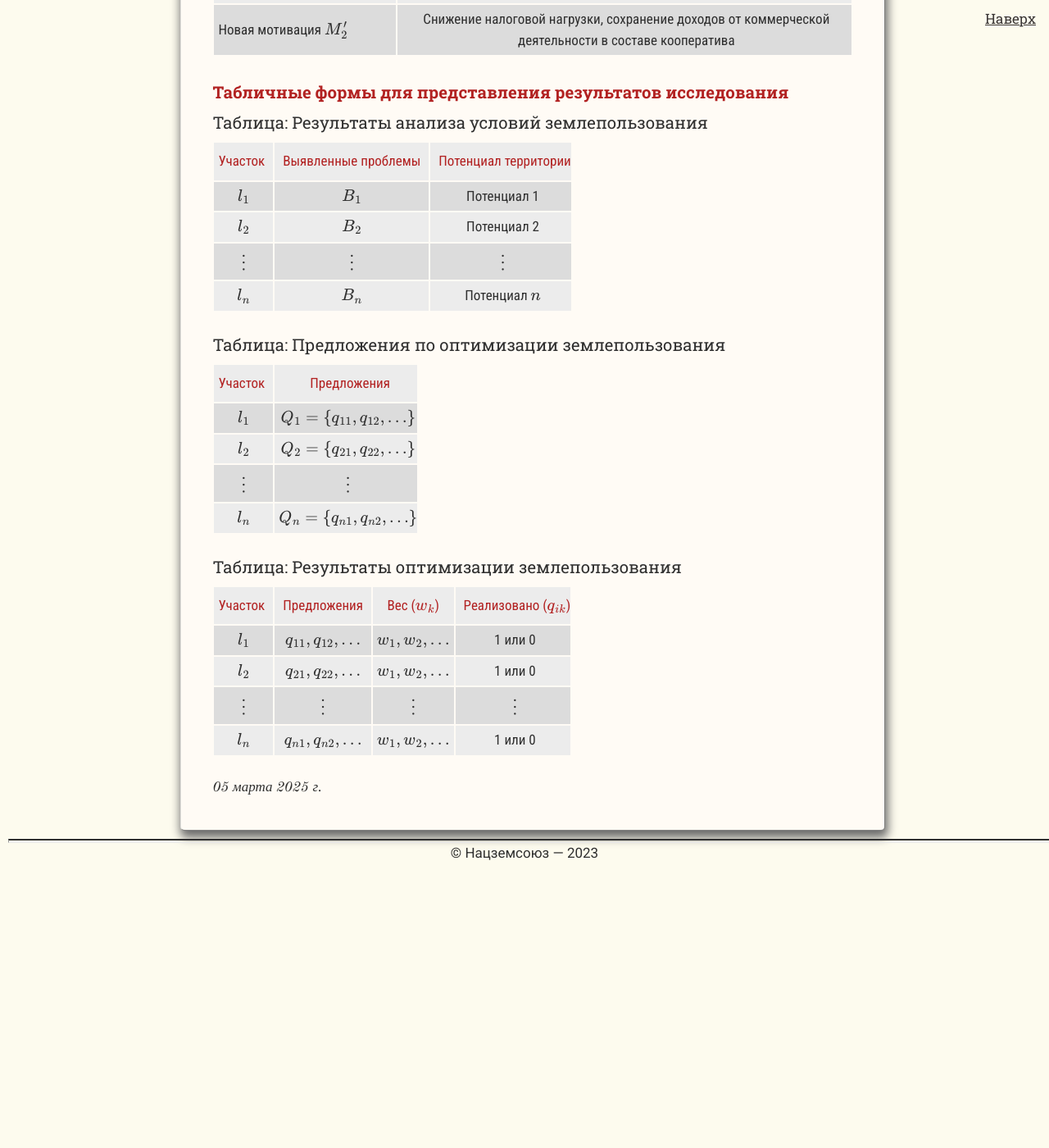
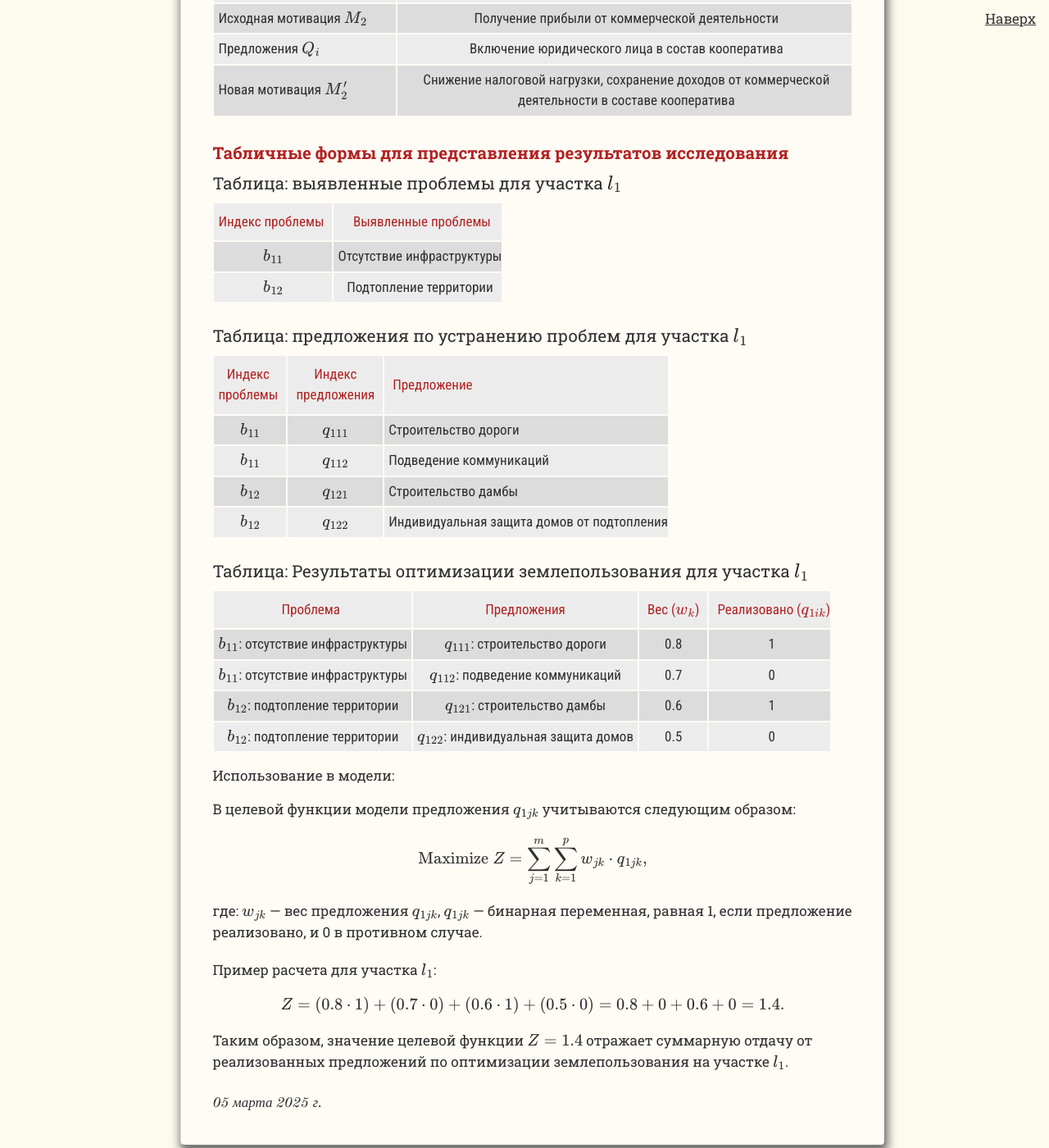
Before and after one commit to SergSi/land-use-art, a Jekyll site: the page built from _posts/2025-03-05-standart.md, in a window 1280 px wide and 1400 px high, scrolled down 5285 px. Shown: the whole window at 82% size. Built offline with Jekyll 4.4.1, drawn with Linux system fonts in a browser that asks for light colours; some web fonts are replaced; before the commit the page ends 6348 px from its top, so only the background shows below that; some of the changed text lies outside the part shown.

Commit message:
Update 2025-03-05-standart.md

```diff
--- a/_posts/2025-03-05-standart.md
+++ b/_posts/2025-03-05-standart.md
@@ -74,29 +74,29 @@ class: methods
 
 # Пример математической формализации
 
-1.  **Выявление проблем**:
+1. **Выявление проблем**
 
-    Если на участке $$l_i$$ отсутствует инфраструктура ($$b_{i1}$$), то: $$b_{i1} =
-        \begin{cases}
-        1, & \text{если инфраструктура отсутствует}, \\
-        0, & \text{иначе}.
-        \end{cases}$$
+   На участке $$l_1$$ отсутствует инфраструктура. Это можно формализовать следующим образом: $$b_{11} =
+   \begin{cases}
+   1, & \text{если инфраструктура отсутствует}, \\
+   0, & \text{иначе}.
+   \end{cases}$$ В данном случае, $$b_{11} = 1$$, так как инфраструктура отсутствует.
 
-2.  **Подготовка предложений**:
+2. **Подготовка предложений**
 
-    Если выявлена проблема $$b_{i1}$$, то предложение $$q_{i1}$$ — развитие инфраструктуры: $$q_{i1} =
-        \begin{cases}
-        \text{развитие инфраструктуры}, & \text{если } b_{i1} = 1, \\
-        \text{нет предложений}, & \text{иначе}.
-        \end{cases}$$
+   Если выявлена проблема $$b_{11} = 1$$, то предложение $$q_{11}$$ — развитие инфраструктуры: $$q_{11} =
+   \begin{cases}
+   \text{развитие инфраструктуры}, & \text{если } b_{11} = 1, \\
+   \text{нет предложений}, & \text{иначе}.
+   \end{cases}$$ В данном случае, $$q_{11} = \text{развитие инфраструктуры}$$.
 
-3.  **Изменение мотивации**:
+3. **Изменение мотивации**
 
-    Если предложение $$q_{i1}$$ принято, то мотивация действующего лица $$d_j$$ увеличивается: $$M_j' = M_j + \Delta M_j,$$ где $$\Delta M_j$$ — прирост мотивации за счет реализации предложения.
+   Если предложение $$q_{11}$$ принято, то мотивация действующего лица $$d_1$$ увеличивается: $$M_1' = M_1 + \Delta M_1,$$ где $$\Delta M_1$$ — прирост мотивации за счет реализации предложения. Предположим, что $$\Delta M_1 = 0.2$$, тогда: $$M_1' = M_1 + 0.2.$$
 
 # Целевая функция
 
-Цель экспертного исследования — максимизировать отдачу от землепользования, что можно выразить через целевую функцию: $$\text{Maximize } Z = \sum_{i=1}^n \left( \sum_{k=1}^p w_k \cdot q_{ik} \right),$$ где:
+Цель экспертного исследования — максимизировать отдачу от землепользования. Это можно выразить через целевую функцию: $$\text{Maximize } Z = \sum_{i=1}^n \left( \sum_{k=1}^p w_k \cdot q_{ik} \right),$$ где:
 
 $$w_k$$ — вес (важность) предложения $$q_{ik}$$.
 
@@ -164,29 +164,47 @@ $$q_{ik}$$ — бинарная переменная, равная 1, если
 
 ## Табличные формы для представления результатов исследования
 
-### Таблица: Результаты анализа условий землепользования
+### Таблица: выявленные проблемы для участка $$l_1$$
 
-| **Участок** | **Выявленные проблемы** | **Потенциал территории** |
-| :---------: | :---------------------: | :----------------------: |
-|   $$l_1$$   |         $$B_1$$         |       Потенциал 1        |
-|   $$l_2$$   |         $$B_2$$         |       Потенциал 2        |
-| $$\vdots$$  |       $$\vdots$$        |        $$\vdots$$        |
-|   $$l_n$$   |         $$B_n$$         |     Потенциал $$n$$      |
+| **Индекс проблемы** |  **Выявленные проблемы**  |
+| :-----------------: | :-----------------------: |
+|     $$b_{11}$$      | Отсутствие инфраструктуры |
+|     $$b_{12}$$      |  Подтопление территории   |
 
-### Таблица: Предложения по оптимизации землепользования
+### Таблица: предложения по устранению проблем для участка  $$l_1$$
 
-| **Участок** |            **Предложения**            |
-| :---------: | :-----------------------------------: |
-|   $$l_1$$   | $$Q_1 = \{ q_{11}, q_{12}, \dots \}$$ |
-|   $$l_2$$   | $$Q_2 = \{ q_{21}, q_{22}, \dots \}$$ |
-| $$\vdots$$  |              $$\vdots$$               |
-|   $$l_n$$   | $$Q_n = \{ q_{n1}, q_{n2}, \dots \}$$ |
+| **Индекс <br />проблемы** | **Индекс <br />предложения** | **Предложение**                            |
+| :-----------------------: | :--------------------------: | ------------------------------------------ |
+|        $$b_{11}$$         |         $$q_{111}$$          | Строительство дороги                       |
+|        $$b_{11}$$         |         $$q_{112}$$          | Подведение коммуникаций                    |
+|        $$b_{12}$$         |         $$q_{121}$$          | Строительство дамбы                        |
+|        $$b_{12}$$         |         $$q_{122}$$          | Индивидуальная защита домов от подтопления |
 
-### Таблица: Результаты оптимизации землепользования
+### Таблица: Результаты оптимизации землепользования для участка  $$l_1$$
 
-| **Участок** |      **Предложения**      |  **Вес ($$w_k$$)**  | **Реализовано ($$q_{ik}$$)** |
-| :---------: | :-----------------------: | :-----------------: | :--------------------------: |
-|   $$l_1$$   | $$q_{11}, q_{12}, \dots$$ | $$w_1, w_2, \dots$$ |           1 или 0            |
-|   $$l_2$$   | $$q_{21}, q_{22}, \dots$$ | $$w_1, w_2, \dots$$ |           1 или 0            |
-| $$\vdots$$  |        $$\vdots$$         |     $$\vdots$$      |          $$\vdots$$          |
-|   $$l_n$$   | $$q_{n1}, q_{n2}, \dots$$ | $$w_1, w_2, \dots$$ |           1 или 0            |
+|             **Проблема**              |              **Предложения**              | **Вес ($$w_k$$)** | **Реализовано ($$q_{1ik}$$)** |
+| :-----------------------------------: | :---------------------------------------: | :---------------: | :---------------------------: |
+| $$b_{11}$$: отсутствие инфраструктуры |     $$q_{111}$$: строительство дороги     |        0.8        |               1               |
+| $$b_{11}$$: отсутствие инфраструктуры |   $$q_{112}$$: подведение коммуникаций    |        0.7        |               0               |
+|  $$b_{12}$$: подтопление территории   |     $$q_{121}$$: строительство дамбы      |        0.6        |               1               |
+|  $$b_{12}$$: подтопление территории   | $$q_{122}$$: индивидуальная защита  домов |        0.5        |               0               |
+
+Использование в модели:
+
+В целевой функции модели предложения $$ q_{1jk} $$ учитываются следующим образом:
+
+$$
+\text{Maximize } Z = \sum_{j=1}^m \sum_{k=1}^p w_{jk} \cdot q_{1jk},
+$$
+
+где:
+$$w_{jk} $$ — вес предложения $$q_{1jk}$$,
+$$ q_{1jk} $$ — бинарная переменная, равная 1, если предложение реализовано, и 0 в противном случае.
+
+#### Пример расчета для участка $$ l_1 $$:
+
+$$
+Z = (0.8 \cdot 1) + (0.7 \cdot 0) + (0.6 \cdot 1) + (0.5 \cdot 0) = 0.8 + 0 + 0.6 + 0 = 1.4.
+$$
+
+Таким образом, значение целевой функции $$ Z = 1.4 $$ отражает суммарную отдачу от реализованных предложений по оптимизации землепользования на участке $$ l_1 $$.
```
